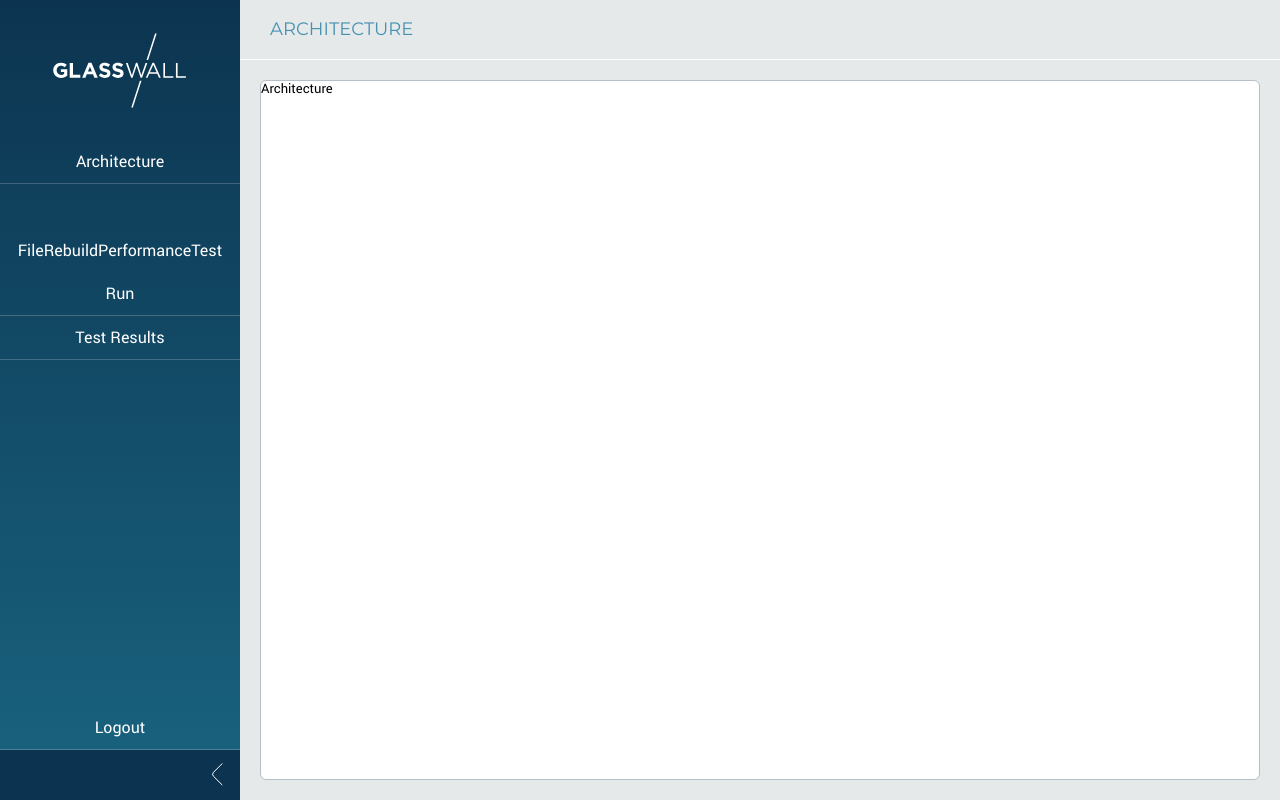
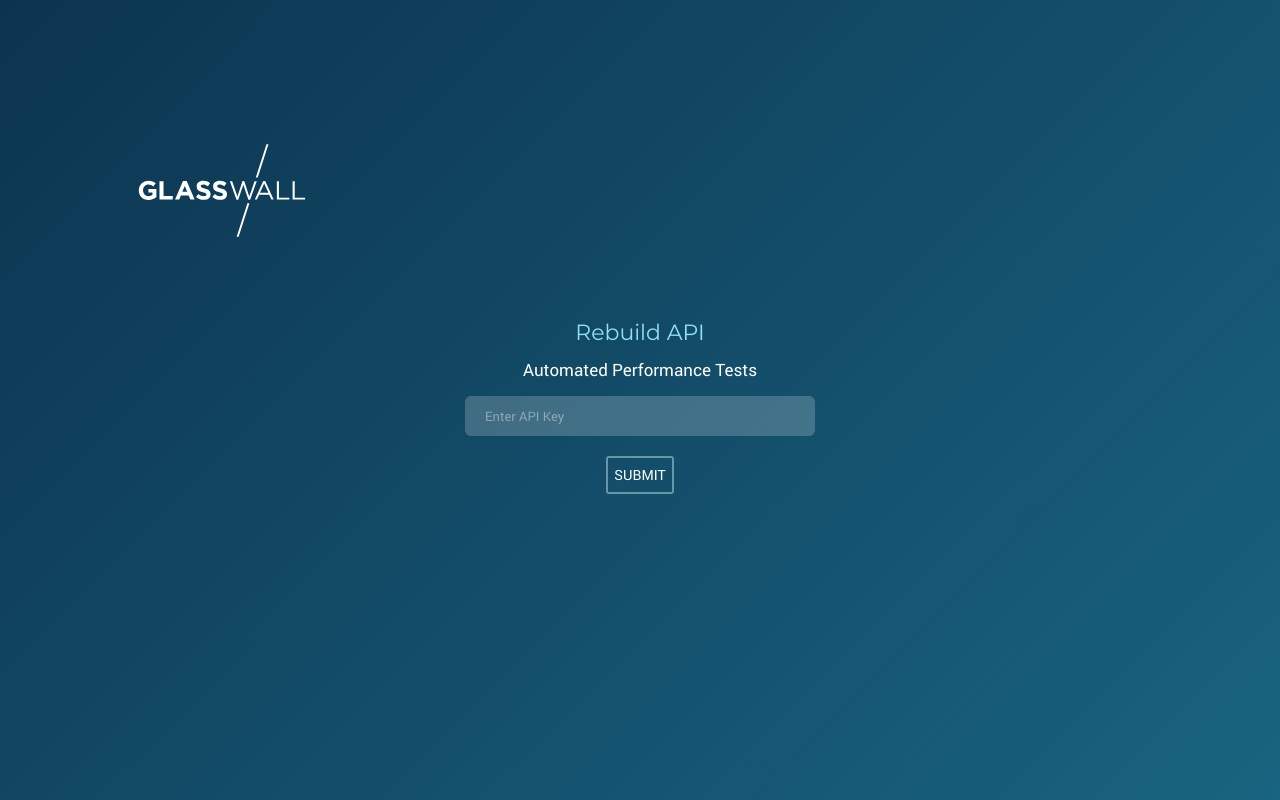
Before and after one commit to filetrust/cloudsdk-rebuild-api-performance-tests, a React (Create React App) app: page / in a window 1280 px wide. Built offline with nearby package versions, Linux system fonts and the light colour scheme.

Commit message:
change to hashrouter

```diff
--- a/src/App.jsx
+++ b/src/App.jsx
@@ -1,5 +1,5 @@
 import React, { useState, useEffect } from "react";
-import { BrowserRouter as Router, Switch, Route, Link } from "react-router-dom";
+import { HashRouter as Router, Switch, Route, Link } from "react-router-dom";
 import {
     NavBar,
     Nav,
@@ -20,7 +20,7 @@
 
 const App = () => {
     const [apiKey, setApiKey] = useState("");
-    const [apiKeyConfirmed, setApiKeyConfirmed] = useState(true);
+    const [apiKeyConfirmed, setApiKeyConfirmed] = useState(false);
     const [mainTitle, setMainTitle] = useState("");
     const [navExpanded, setNavExpanded] = useState(true);
 
```
